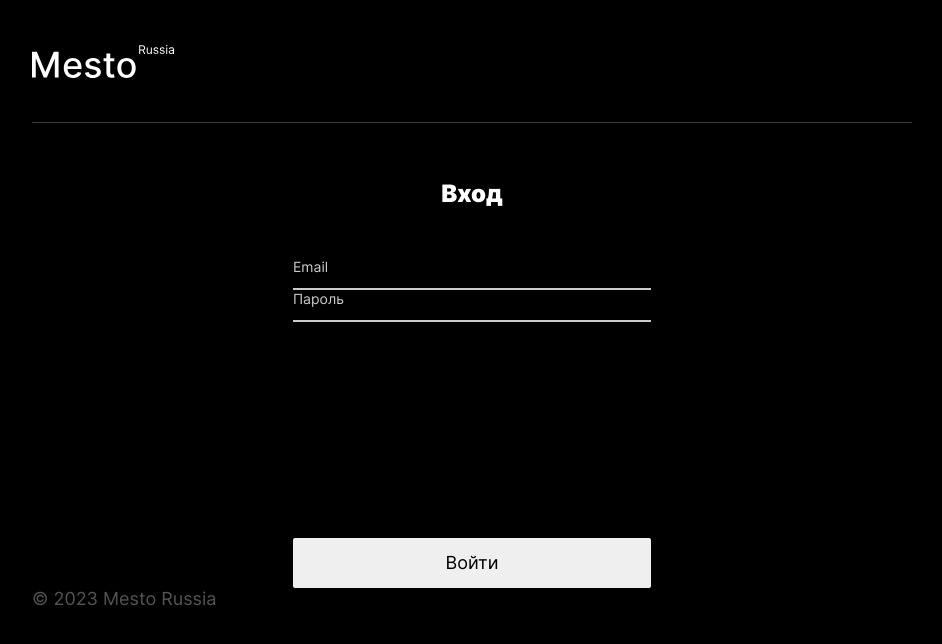
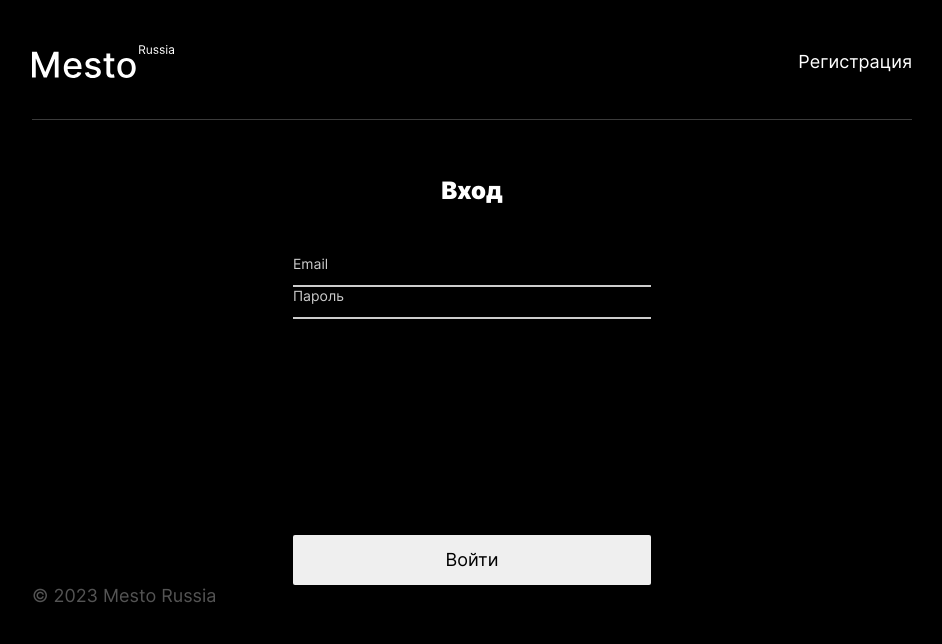
Before and after one commit to Akim262000/react-mesto-auth, a React (Create React App) app: page /sign-in in a window 1280 px wide. Shown: the top 644 px of the page, without its empty margins (168-1110 px from the left). Built offline with nearby package versions, Linux system fonts and the light colour scheme; no server answers.

Commit message:
create: header navigation

```diff
--- a/src/blocks/header/__link/header__link.css
+++ b/src/blocks/header/__link/header__link.css
@@ -6,4 +6,5 @@
   font-size: 18px;
   line-height: 22px;
   color: #fff;
+  text-decoration: none;
 }
--- /dev/null
+++ b/src/blocks/header/__navigation/header__navigation.css
@@ -0,0 +1,8 @@
+.header__navigation {
+  display: flex;
+  margin: 6px 0 0;
+  padding: 0;
+  font-size: 18px;
+  line-height: 22px;
+  font-family: 'Inter', sans-serif;
+}
--- a/src/blocks/header/header.css
+++ b/src/blocks/header/header.css
@@ -2,6 +2,8 @@
   max-width: 880px;
   margin: 45px auto 36px;
   border-bottom: 1px solid rgba(84, 84, 84, 0.7);
+  display: flex;
+  justify-content: space-between;
 }
 
 @media (max-width: 953px) {
--- a/src/components/App.js
+++ b/src/components/App.js
@@ -190,7 +190,7 @@ function App() {
   return (
     <CurrentUserContext.Provider value={currentUser}>
       <div className="page">
-        <Header />
+        <Header isLoggedIn={isLoggedIn}/>
         <Routes>
           <Route
             element={
--- a/src/components/Header.js
+++ b/src/components/Header.js
@@ -1,11 +1,32 @@
 import React from "react";
 import logoHeader from "../images/logo.svg";
+import { Link, useLocation } from "react-router-dom";
 
-function Header() {
+const Header = ({ isLoggedIn }) => {
+  const location = useLocation();
+
   return (
     <>
       <header className="header">
         <img className="header__logo" src={logoHeader} alt="картинка Место" />
+        {location.pathname === "/sign-up" && (
+          <Link to="/sign-in" className="header__link">
+            Вход
+          </Link>
+        )}
+        {location.pathname === "/sign-in" && (
+          <Link to="/sign-up" className="header__link">
+            Регистрация
+          </Link>
+        )}
+        {isLoggedIn && (
+          <nav className="header__navigation">
+            <span>email</span>
+            <Link to="/sign-in" className="header__link">
+              Выйти
+            </Link>
+          </nav>
+        )}
       </header>
     </>
   );
--- a/src/components/Login.js
+++ b/src/components/Login.js
@@ -2,8 +2,8 @@ import { useState } from "react";
 
 const Login = ({onLogin}) => {
   const [formValue, setFormValue] = useState({
-    // email: '',
-    // password: '',
+    email: '',
+    password: '',
   });
 
   const handleChange = (e) => {
--- a/src/index.css
+++ b/src/index.css
@@ -4,6 +4,7 @@
 @import url(./blocks/header/header.css);
 @import url(./blocks/header/__logo/header__logo.css);
 @import url(./blocks/header/__link/header__link.css);
+@import url(./blocks/header/__navigation/header__navigation.css);
 
 @import url(./blocks/profile/profile.css);
 @import url(./blocks/profile/__name/profile__name.css);
```
